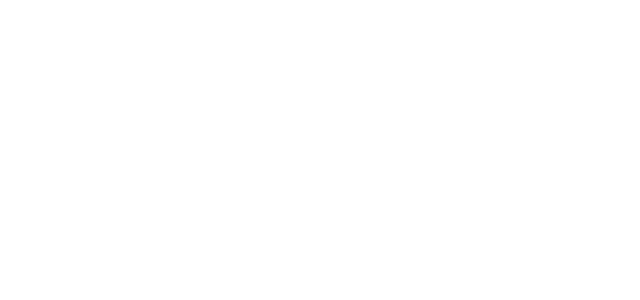
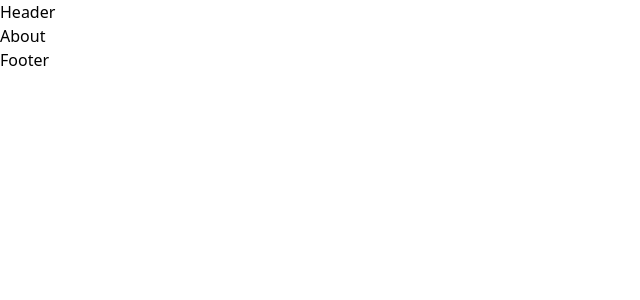
Before and after one commit to AdieDev0/E-commerce-MERN-Stack, a React (Vite) app in the folder frontend/: page /about in a window 1280 px wide. Before the commit this address had no page. Shown: the top 300 px of the page, without its empty margins (0-640 px from the left). Built offline with nearby package versions, Linux system fonts and the light colour scheme.

Commit message:
Add Style Later in FOOTER

```diff
--- a/frontend/src/App.jsx
+++ b/frontend/src/App.jsx
@@ -1,12 +1,16 @@
 import React from "react";
 import { BrowserRouter as Router, Routes, Route } from "react-router-dom";
 import HomePages from "./pages/HomePages";
+import About from "./pages/About.jsx";
+
 
 const App = () => {
   return (
     <Router>
       <Routes>
         <Route path="/" element={<HomePages />} />
+        <Route path="/about" element={<About />} />
+
       </Routes>
     </Router>
   );
--- a/frontend/src/components/Layout.jsx
+++ b/frontend/src/components/Layout.jsx
@@ -1,9 +1,8 @@
 import React from "react";
-
 import Header from "./Header.jsx";
 import Footer from "./Footer.jsx";
 
-const layout = (children) => {
+const Layout = ({ children }) => {
   return (
     <div>
       <Header />
@@ -13,4 +12,4 @@
   );
 };
 
-export default layout;
+export default Layout;
--- a/frontend/src/pages/About.jsx
+++ b/frontend/src/pages/About.jsx
@@ -1,5 +1,5 @@
 import React from "react";
-import Layout from "./components/layout";
+import Layout from "../components/Layout.jsx";
 
 const About = () => {
   return <Layout>About</Layout>;
--- a/frontend/src/pages/Contact.jsx
+++ b/frontend/src/pages/Contact.jsx
@@ -1,5 +1,5 @@
 import React from "react";
-import Layout from "./components/layout";
+import Layout from "../components/Layout.jsx";
 const Contact = () => {
   return (
     <Layout>
--- a/frontend/src/pages/Pagenotfound.jsx
+++ b/frontend/src/pages/Pagenotfound.jsx
@@ -1,5 +1,5 @@
 import React from "react";
-import Layout from "./components/layout";
+import Layout from "../components/Layout.jsx";
 const Pagenotfound = () => {
   return (
     <Layout>
--- a/frontend/src/pages/Policy.jsx
+++ b/frontend/src/pages/Policy.jsx
@@ -1,5 +1,5 @@
 import React from "react";
-import Layout from "./components/layout";
+import Layout from "../components/Layout.jsx";
 const Policy = () => {
   return (
     <Layout>
```
